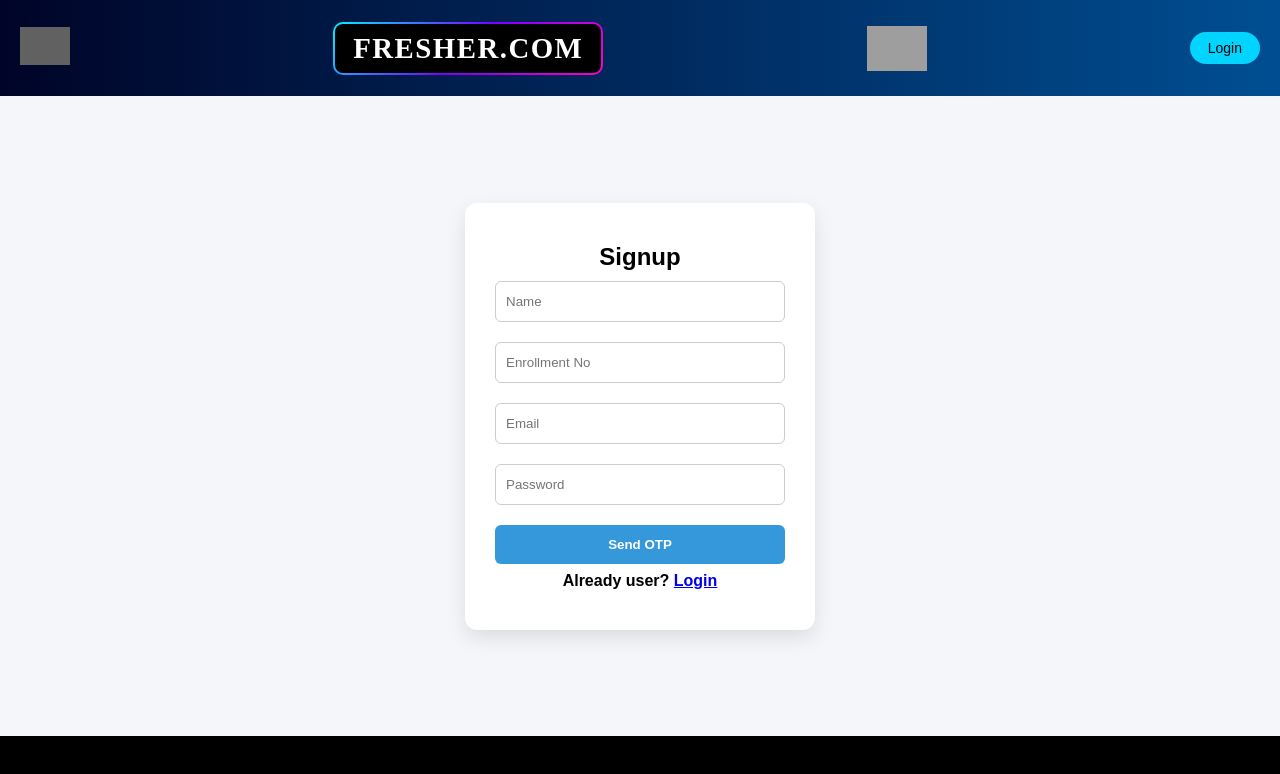
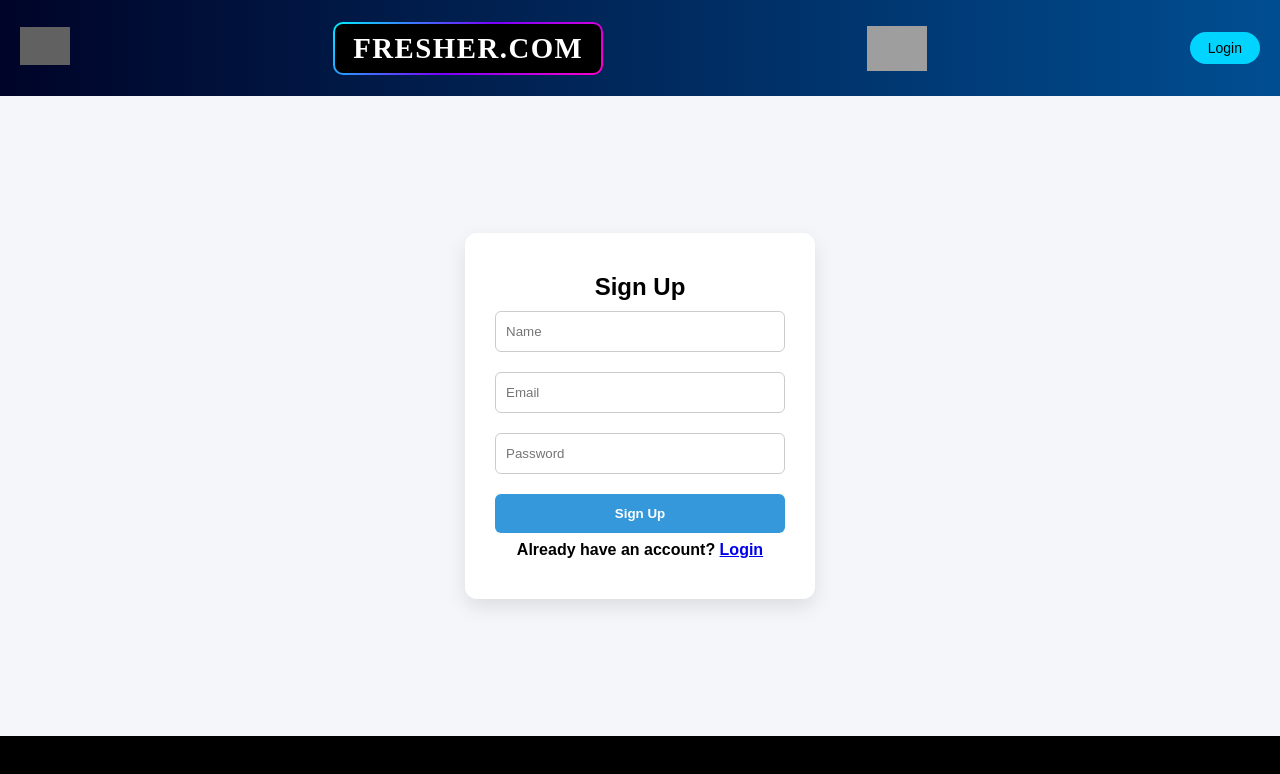
Before and after one commit to vidhyasagar118/freshers.com, a React (Vite) app: page /signup in a window 1280 px wide. Shown: the top 774 px of the page. Built offline with nearby package versions, Linux system fonts and the light colour scheme; grey boxes are pictures that could not be loaded.

Commit message:
right fro

```diff
--- a/src/Login/Login.jsx
+++ b/src/Login/Login.jsx
@@ -1,23 +1,22 @@
 import React, { useState, useEffect } from "react";
 import { Link, useNavigate } from "react-router-dom";
-import { API_URL } from "../config";
 import "./Login.css";
+import { API_URL } from "../config";  // go up ONE level to src/
 
 const Login = () => {
   const [email, setEmail] = useState("");
   const [password, setPassword] = useState("");
+  const [error, setError] = useState("");
   const [user, setUser] = useState(null);
-  const [error, setError] = useState("");
   const navigate = useNavigate();
 
   useEffect(() => {
-    const u = localStorage.getItem("user");
-    if (u) setUser(JSON.parse(u));
+    const userData = localStorage.getItem("user");
+    if (userData) setUser(JSON.parse(userData));
   }, []);
 
-  const handleLogin = async (e) => {
+  const handleSubmit = async (e) => {
     e.preventDefault();
-
     try {
       const res = await fetch(`${API_URL}/api/auth/login`, {
         method: "POST",
@@ -28,14 +27,17 @@ const Login = () => {
       const data = await res.json();
 
       if (res.ok) {
+        localStorage.setItem("token", data.token);
+        localStorage.setItem("email", data.email);
         localStorage.setItem("user", JSON.stringify(data));
         setUser(data);
+        alert("Login successful");
         navigate("/");
       } else {
         setError(data.message);
       }
     } catch {
-      setError("Login failed");
+      setError("Login failed. Please try again later.");
     }
   };
 
@@ -43,16 +45,16 @@ const Login = () => {
     return (
       <div className="auth-container">
         <div className="user-info-card">
-          <img src={`${API_URL}${user.Imgsrc}`} alt="" width="120" />
+          <img src={`${API_URL}${user.Imgsrc}`} alt={user.name} />
+
           <h2>{user.name}</h2>
-          <p>Enrollment: {user.enrollmentnum}</p>
+          <p>Enrollment: {user.enrollmentnum || "N/A"}</p>
           <p>Email: {user.email}</p>
-
           <button
             onClick={() => {
               localStorage.clear();
               setUser(null);
-              navigate("/signup");
+              navigate("/login");
             }}
           >
             Logout
@@ -64,19 +66,13 @@ const Login = () => {
 
   return (
     <div className="auth-container">
-      <form className="auth-form" onSubmit={handleLogin}>
+      <form className="auth-form" onSubmit={handleSubmit}>
         <h2>Login</h2>
-        <input placeholder="Email" onChange={(e) => setEmail(e.target.value)} />
-        <input
-          type="password"
-          placeholder="Password"
-          onChange={(e) => setPassword(e.target.value)}
-        />
+        <input type="email" placeholder="Email" value={email} onChange={(e) => setEmail(e.target.value)} required />
+        <input type="password" placeholder="Password" value={password} onChange={(e) => setPassword(e.target.value)} required />
         {error && <p style={{ color: "red" }}>{error}</p>}
-        <button>Login</button>
-        <p>
-          New user? <Link to="/signup">Signup</Link>
-        </p>
+        <button type="submit">Login</button>
+        <p>New user? <Link to="/signup">Signup</Link></p>
       </form>
     </div>
   );
--- a/src/Login/Signup.jsx
+++ b/src/Login/Signup.jsx
@@ -1,101 +1,51 @@
+
 import React, { useState } from "react";
-import { useNavigate, Link } from "react-router-dom";
-import { API_URL } from "../config";
+import { Link, useNavigate } from "react-router-dom";
 import "./Login.css";
+import { API_URL } from "../config";  // go up ONE level to src/
 
 const Signup = () => {
-  const [step, setStep] = useState(1);
   const [name, setName] = useState("");
   const [email, setEmail] = useState("");
   const [password, setPassword] = useState("");
-  const [enrollmentnum, setEnrollmentnum] = useState("");
-  const [otp, setOtp] = useState("");
   const [error, setError] = useState("");
+  const navigate = useNavigate();
 
-  const navigate = useNavigate();
-const sendOtp = async () => {
-  try {
-    const res = await fetch(`${API_URL}/api/auth/send-otp`, {
-      method: "POST",
-      headers: { "Content-Type": "application/json" },
-      body: JSON.stringify({ email }),
-    });
+  const handleSubmit = async (e) => {
+    e.preventDefault();
+    setError("");
 
-    const data = await res.json();
-
-    if (res.ok) {
-      alert("OTP sent to your email");
-      setStep(2);
-    } else {
-      setError(data.message || "OTP send failed");
-    }
-  } catch (err) {
-    console.error(err);
-    setError("Server not reachable");
-  }
-};
-
-  const verifySignup = async () => {
     try {
-      const res = await fetch(`${API_URL}/api/auth/verify-signup`, {
+      const res = await fetch(`${API_URL}/api/auth/signup`, {
         method: "POST",
         headers: { "Content-Type": "application/json" },
-        body: JSON.stringify({
-          name,
-          email,
-          password,
-          enrollmentnum,
-          otp,
-        }),
+        body: JSON.stringify({ name, email, password }),
       });
 
       const data = await res.json();
 
-      if (res.ok) {
-        alert("Signup successful");
+      if (res.status === 201) {
+        alert("Signup successful! Please login.");
         navigate("/login");
       } else {
         setError(data.message);
       }
-    } catch {
-      setError("Signup failed");
+    } catch (err) {
+      setError("Signup failed. Please try again later.");
     }
   };
 
   return (
     <div className="auth-container">
-      <div className="auth-form">
-        <h2>Signup</h2>
-
-        {step === 1 && (
-          <>
-            <input placeholder="Name" onChange={(e) => setName(e.target.value)} />
-            <input
-              placeholder="Enrollment No"
-              onChange={(e) => setEnrollmentnum(e.target.value)}
-            />
-            <input placeholder="Email" onChange={(e) => setEmail(e.target.value)} />
-            <input
-              type="password"
-              placeholder="Password"
-              onChange={(e) => setPassword(e.target.value)}
-            />
-            <button onClick={sendOtp}>Send OTP</button>
-          </>
-        )}
-
-        {step === 2 && (
-          <>
-            <input placeholder="Enter OTP" onChange={(e) => setOtp(e.target.value)} />
-            <button onClick={verifySignup}>Verify & Signup</button>
-          </>
-        )}
-
+      <form className="auth-form" onSubmit={handleSubmit}>
+        <h2>Sign Up</h2>
+        <input placeholder="Name" value={name} onChange={(e) => setName(e.target.value)} required />
+        <input placeholder="Email" type="email" value={email} onChange={(e) => setEmail(e.target.value)} required />
+        <input placeholder="Password" type="password" value={password} onChange={(e) => setPassword(e.target.value)} required />
         {error && <p style={{ color: "red" }}>{error}</p>}
-        <p>
-          Already user? <Link to="/login">Login</Link>
-        </p>
-      </div>
+        <button type="submit">Sign Up</button>
+        <p>Already have an account? <Link to="/login">Login</Link></p>
+      </form>
     </div>
   );
 };
```
Also changed, not shown: src/config.js (line endings or trailing spaces).
